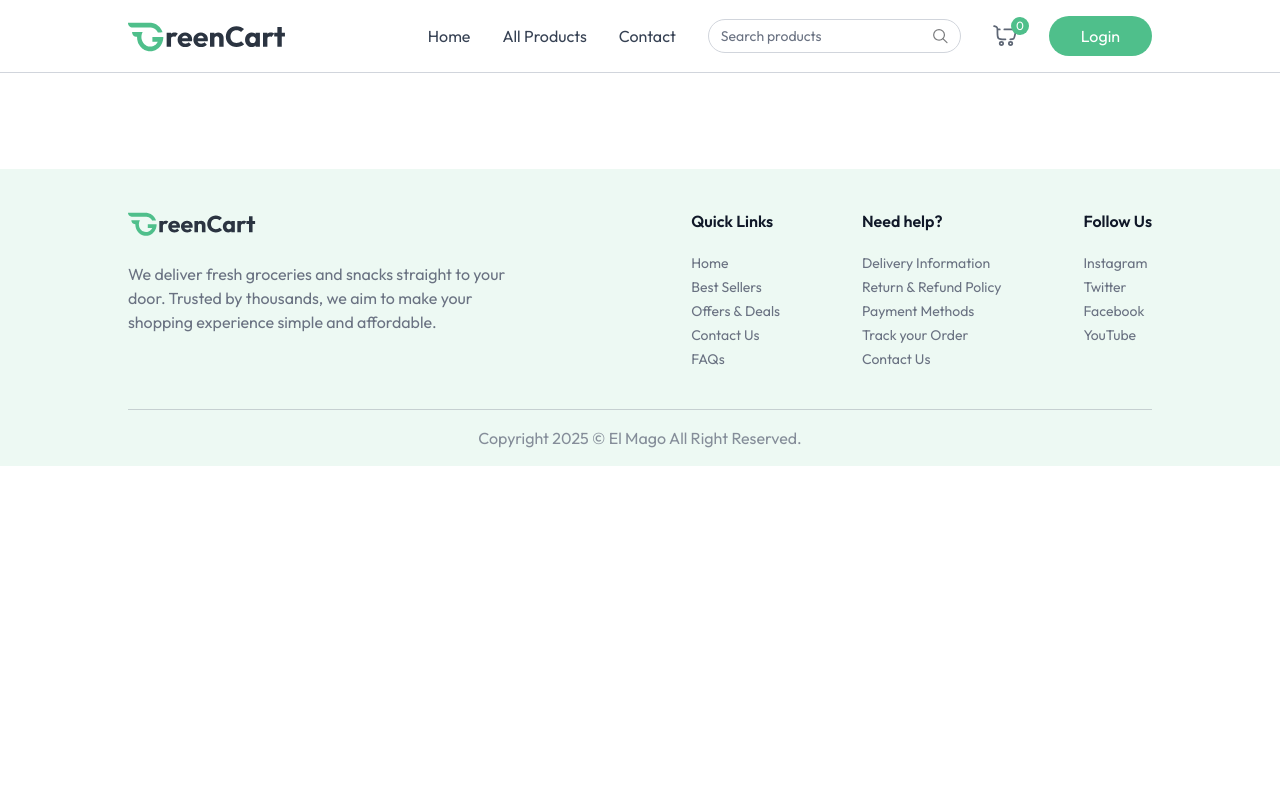
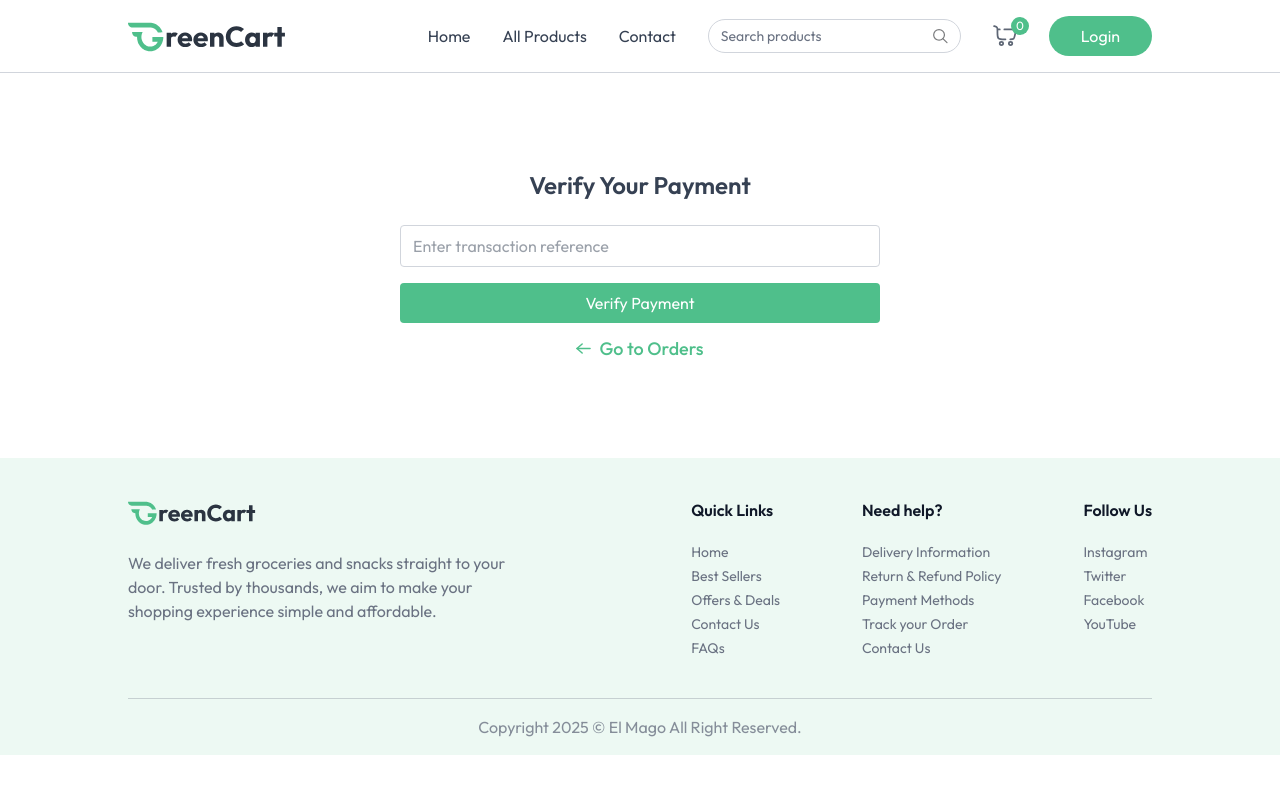
Before and after one commit to asantekelvinjr/green-basket, a React (Vite) app in the folder client/: page /my-orders/1/verify-payment in a window 1280 px wide. Shown: the top 794 px of the page. Built offline with nearby package versions, Linux system fonts and the light colour scheme; no server answers; a web font is replaced by a local one.

Commit message:
Verification Page redirection

```diff
--- a/client/src/App.jsx
+++ b/client/src/App.jsx
@@ -19,46 +19,57 @@ import ProductList from './pages/seller/ProductList';
 import Orders from './pages/seller/Orders';
 import Loading from './components/loading';
 import VerifyPayment from './pages/VerifyPayment';
+import { useState ,useEffect} from 'react';
+
 
 
 
 
 const App = () => {
-  const isSellerPath =useLocation().pathname.includes("seller");
-  const {showUserLogin, isSeller} = useAppContext()
+  const location = useLocation();
+  const isSellerPath = location.pathname.includes("seller");
+  const { showUserLogin, isSeller } = useAppContext();
+  const [loading, setLoading] = useState(false);
+
+  useEffect(() => {
+    setLoading(true);
+    const timer = setTimeout(() => setLoading(false), 3000); // Adjust delay as needed
+    return () => clearTimeout(timer);
+  }, [location.pathname]);
+
   return (
     <div className='text-default min-h-screen text-gray-700 bg-white'>
+      {loading && <Loading />}
 
-    {isSellerPath ? null : <Navbar/>}
-    {showUserLogin ? <Login/> : null}
+      {!isSellerPath && <Navbar />}
+      {showUserLogin && <Login />}
 
-    <Toaster/>
+      <Toaster />
 
-      <div className={`${isSellerPath ? "" : "px-6 md:px-16 lg:px-24 xl:px-32"} `}>
+      <div className={`${isSellerPath ? "" : "px-6 md:px-16 lg:px-24 xl:px-32"}`}>
         <Routes>
-          <Route path='/' element={<Home/>}/>
-          <Route path='/products' element={<AllProducts/>}/>
-          <Route path='/products/:category' element={<ProductCategory/>}/>
-          <Route path='/products/:category/:id' element={<ProductDetails/>}/>
-          <Route path='/cart' element={<Cart/>}/>
-           <Route path='/add-address' element={<AddAddress/>}/>
-           <Route path='/my-orders' element={<MyOrders />}/>
-           {/* <Route path='/loader' element={<Loading/>}/> */}
-           <Route path='/my-orders/verify-payment' element={<VerifyPayment/>}/>
+          <Route path='/' element={<Home />} />
+          <Route path='/products' element={<AllProducts />} />
+          <Route path='/products/:category' element={<ProductCategory />} />
+          <Route path='/products/:category/:id' element={<ProductDetails />} />
+          <Route path='/cart' element={<Cart />} />
+          <Route path='/add-address' element={<AddAddress />} />
+          <Route path='/my-orders' element={<MyOrders />} />
+          <Route path='/loader' element={<Loading />} />
+          <Route path='/my-orders/:orderId/verify-payment' element={<VerifyPayment />} />
+          <Route path='/my-orders/verify-payment' element={<VerifyPayment />} />
 
-
-            <Route path='/seller' element={isSeller ? <SellerLayout/ > : <SellerLogin/>}>
-               <Route index element={isSeller ? <AddProduct/> : null }/>
-               <Route path='product-list' element={<ProductList/> }/>
-               <Route path='orders' element={<Orders/> }/>
-
-            </Route>
+          <Route path='/seller' element={isSeller ? <SellerLayout /> : <SellerLogin />}>
+            <Route index element={isSeller ? <AddProduct /> : null} />
+            <Route path='product-list' element={<ProductList />} />
+            <Route path='orders' element={<Orders />} />
+          </Route>
         </Routes>
       </div>
-      { !isSellerPath && <Footer/>}
 
+      {!isSellerPath && <Footer />}
     </div>
-  )
-}
+  );
+};
 
-export default App
+export default App;
--- a/client/src/pages/VerifyPayment.jsx
+++ b/client/src/pages/VerifyPayment.jsx
@@ -1,6 +1,12 @@
 import React from 'react'
+import { useAppContext } from '../context/AppContext';
+import { assets } from '../assets/assets';
 
 const VerifyPayment = () => {
+   const{
+    navigate
+   }= useAppContext()
+
   return (
     <div className="mt-24 max-w-lg mx-auto px-4">
       <h2 className="text-2xl font-semibold text-center">Verify Your Payment</h2>
@@ -20,30 +26,26 @@ const VerifyPayment = () => {
 
 
       </form>
+
+      <div className='mt-3 flex items-center justify-center text-[18px] '>
+        <button
+                 onClick={() => {
+                   navigate("/products");
+                   scrollTo(0, 0);
+                 }}
+                 className="group cursor-pointer flex items-center align-center gap-2 text-primary hover:text-primary-dull font-medium"
+               >
+                 <img
+                   className="group-hover:-translate-x-1 transition"
+                   src={assets.arrow_right_icon_colored}
+                   alt="arrow"
+                 />
+                 Go to Orders
+               </button>
+
+      </div>
     </div>
   )
 }
 
 export default VerifyPayment
-
-{/* <div className="mt-24 max-w-lg mx-auto px-4">
-      <h2 className="text-2xl font-semibold text-center">Verify Your Payment</h2>
-
-      <form onSubmit={handleSubmit} className="mt-6 flex flex-col gap-4">
-        <input
-          type="text"
-          value={reference}
-          onChange={(e) => setReference(e.target.value)}
-          placeholder="Enter transaction reference"
-          className="border border-gray-300 rounded px-3 py-2"
-        />
-        <button
-          type="submit"
-          className="bg-primary hover:bg-primary-dull text-white py-2 rounded hover:bg-primary-dark transition"
-        >
-          Verify Payment
-        </button>
-      </form>
-
-      {status && <p className="mt-4 text-center">{status}</p>}
-    </div> */}
```
